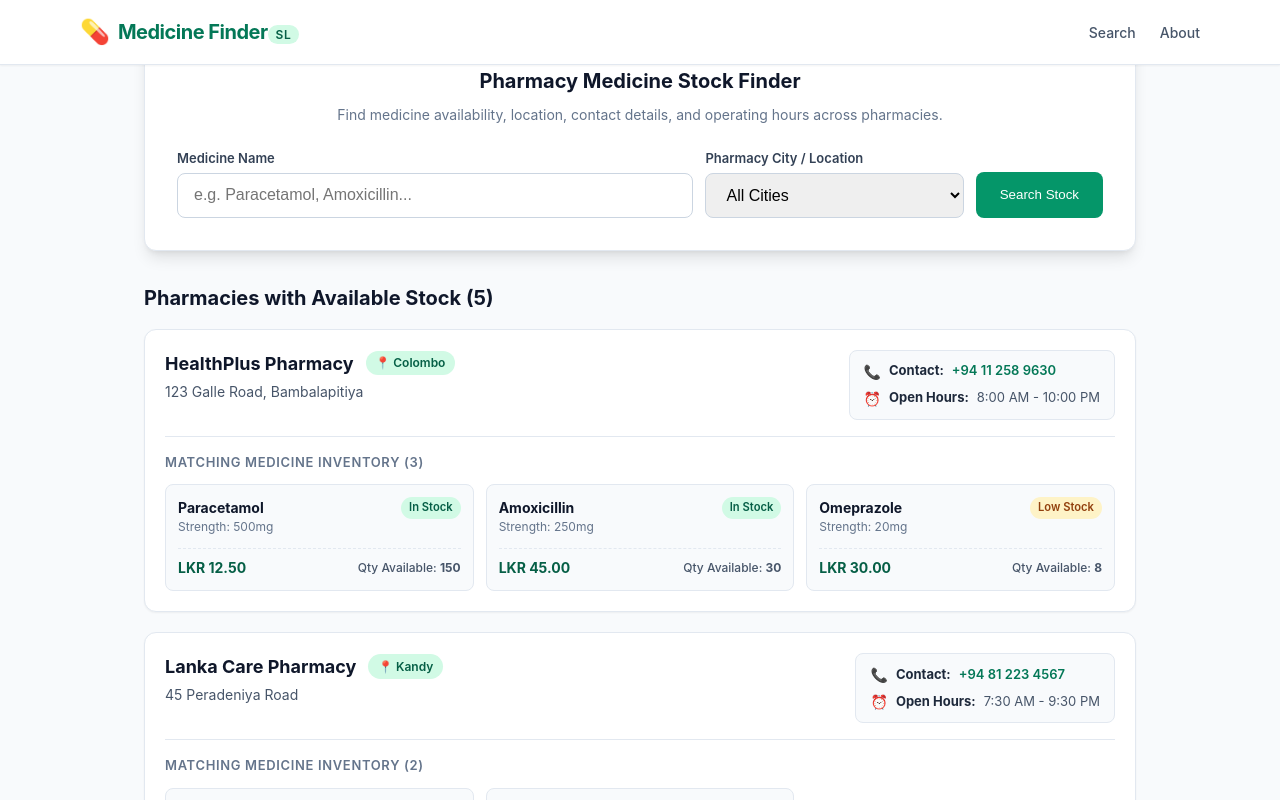
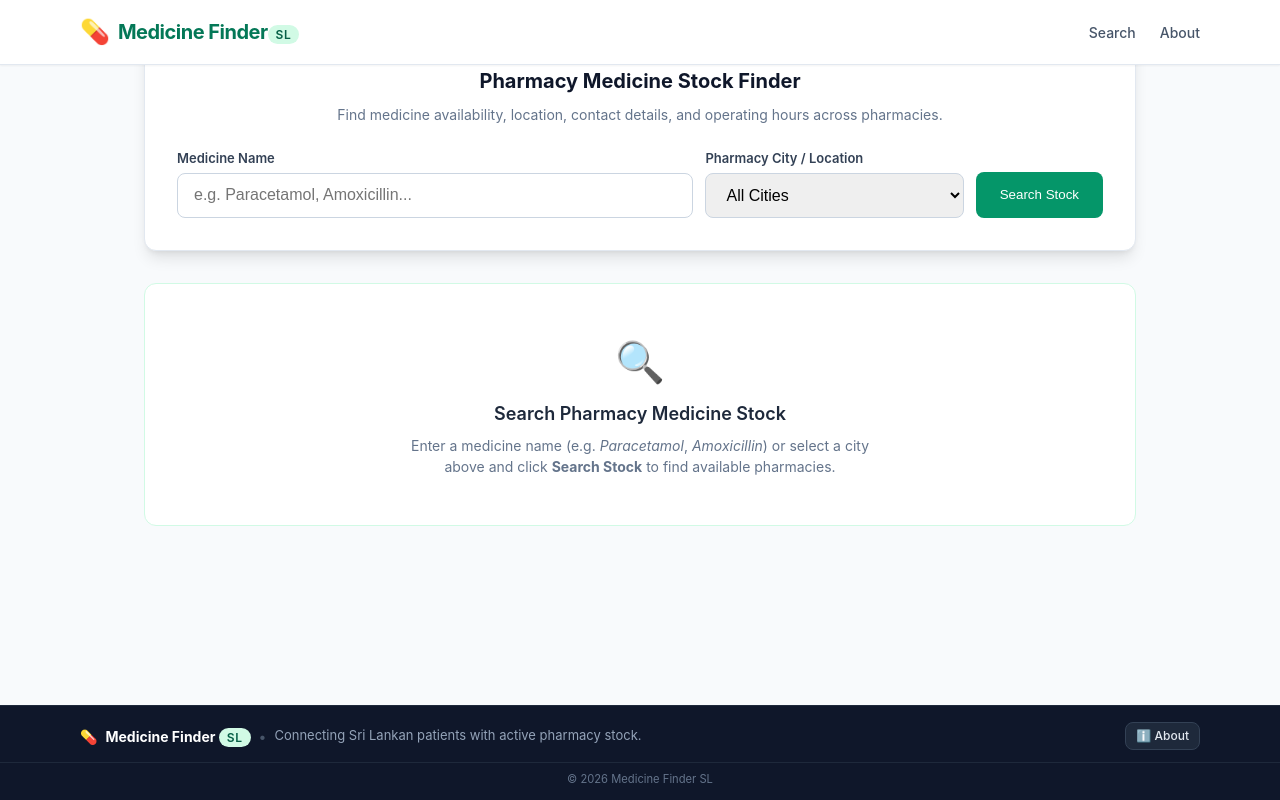
Before and after one commit to IT24101970/SE3090_KDY_SE_01, a React (Vite) app: page /search in a window 1280 px wide. Shown: the top 800 px of the page. Built offline with nearby package versions, Linux system fonts and the light colour scheme.

Commit message:
Change initial state in searchpage

```diff
--- a/src/pages/SearchPage.jsx
+++ b/src/pages/SearchPage.jsx
@@ -2,11 +2,16 @@ import React, { useState, useMemo } from 'react';
 import sampleData from '../data/data.json';
 
 export default function SearchPage() {
-    const [searchTerm, setSearchTerm] = useState('');
-    const [selectedCity, setSelectedCity] = useState('All');
+    // Form input state
+    const [searchTermInput, setSearchTermInput] = useState('');
+    const [selectedCityInput, setSelectedCityInput] = useState('All');
+
+    // Applied search query state
+    const [appliedSearchTerm, setAppliedSearchTerm] = useState('');
+    const [appliedCity, setAppliedCity] = useState('All');
     const [hasSearched, setHasSearched] = useState(false);
 
-    // Relational data strictly matching Pharmacy, Medicine, and Inventory Mongoose models
+    // data matching Pharmacy, Medicine, and Inventory Mongoose models
     const pharmacies = sampleData.pharmacies || [];
     const medicines = sampleData.medicines || [];
     const inventories = sampleData.inventories || [];
@@ -18,36 +23,26 @@ export default function SearchPage() {
     }, [pharmacies]);
 
     // Relational join execution across Medicine, Inventory, and Pharmacy models
+
     const searchResults = useMemo(() => {
-        if (!searchTerm.trim() && selectedCity === 'All' && !hasSearched) {
-            // Initial view: show all pharmacies with their available inventories
-            return pharmacies.map(pharmacy => {
-                const pharmacyInvs = inventories.filter(inv => inv.pharmacy === pharmacy._id && inv.quantity > 0);
-                const availableMeds = pharmacyInvs.map(inv => {
-                    const med = medicines.find(m => m._id === inv.medicine);
-                    return med ? { ...med, quantity: inv.quantity } : null;
-                }).filter(Boolean);
-
-                return {
-                    ...pharmacy,
-                    availableMedicines: availableMeds
-                };
-            }).filter(p => p.availableMedicines.length > 0);
+        if (!hasSearched) {
+            // Initial view before clicking search
+            return [];
         }
 
-        // 1. Find matching medicines by search term
+        // Find matching medicines by applied search term
         const matchingMeds = medicines.filter(m =>
-            m.name.toLowerCase().includes(searchTerm.toLowerCase().trim()) ||
-            m.strength.toLowerCase().includes(searchTerm.toLowerCase().trim())
+            m.name.toLowerCase().includes(appliedSearchTerm.toLowerCase().trim()) ||
+            m.strength.toLowerCase().includes(appliedSearchTerm.toLowerCase().trim())
         );
         const matchingMedIds = new Set(matchingMeds.map(m => m._id));
 
-        // 2. Find matching inventories with quantity > 0
+        // Find matching inventories with quantity > 0
         const matchingInvs = inventories.filter(inv =>
             matchingMedIds.has(inv.medicine) && inv.quantity > 0
         );
 
-        // 3. Map inventories to Pharmacies and filter by City
+        //  Map inventories to Pharmacies and filter by applied City
         const resultMap = {};
 
         matchingInvs.forEach(inv => {
@@ -55,7 +50,7 @@ export default function SearchPage() {
             const medicine = medicines.find(m => m._id === inv.medicine);
 
             if (pharmacy && medicine) {
-                const matchesCity = selectedCity === 'All' || pharmacy.city.toLowerCase() === selectedCity.toLowerCase();
+                const matchesCity = appliedCity === 'All' || pharmacy.city.toLowerCase() === appliedCity.toLowerCase();
                 if (matchesCity) {
                     if (!resultMap[pharmacy._id]) {
                         resultMap[pharmacy._id] = {
@@ -73,16 +68,20 @@ export default function SearchPage() {
         });
 
         return Object.values(resultMap);
-    }, [searchTerm, selectedCity, hasSearched, pharmacies, medicines, inventories]);
+    }, [appliedSearchTerm, appliedCity, hasSearched, pharmacies, medicines, inventories]);
 
     const handleSearchSubmit = (e) => {
         e.preventDefault();
+        setAppliedSearchTerm(searchTermInput);
+        setAppliedCity(selectedCityInput);
         setHasSearched(true);
     };
 
     const handleClearFilters = () => {
-        setSearchTerm('');
-        setSelectedCity('All');
+        setSearchTermInput('');
+        setSelectedCityInput('All');
+        setAppliedSearchTerm('');
+        setAppliedCity('All');
         setHasSearched(false);
     };
 
@@ -106,11 +105,8 @@ export default function SearchPage() {
                             id="medicine-search-input"
                             type="text"
                             placeholder="e.g. Paracetamol, Amoxicillin..."
-                            value={searchTerm}
-                            onChange={(e) => {
-                                setSearchTerm(e.target.value);
-                                setHasSearched(true);
-                            }}
+                            value={searchTermInput}
+                            onChange={(e) => setSearchTermInput(e.target.value)}
                             className="search-input"
                         />
                     </div>
@@ -121,11 +117,8 @@ export default function SearchPage() {
                         </label>
                         <select
                             id="city-select-input"
-                            value={selectedCity}
-                            onChange={(e) => {
-                                setSelectedCity(e.target.value);
-                                setHasSearched(true);
-                            }}
+                            value={selectedCityInput}
+                            onChange={(e) => setSelectedCityInput(e.target.value)}
                             className="search-input"
                         >
                             {cities.map(city => (
@@ -140,7 +133,7 @@ export default function SearchPage() {
                         <button type="submit" className="btn-primary" style={{ height: '46px' }}>
                             Search Stock
                         </button>
-                        {(searchTerm || selectedCity !== 'All') && (
+                        {(searchTermInput || selectedCityInput !== 'All' || hasSearched) && (
                             <button
                                 type="button"
                                 onClick={handleClearFilters}
@@ -156,33 +149,36 @@ export default function SearchPage() {
 
             {/* Results Header & Grid */}
             <div style={{ marginTop: '2rem' }}>
-                <div style={{ display: 'flex', justifyContent: 'space-between', alignItems: 'center', marginBottom: '1rem' }}>
-                    <h3 style={{ fontSize: '1.25rem', fontWeight: 700, color: 'var(--slate-900)' }}>
-                        Pharmacies with Available Stock ({searchResults.length})
-                    </h3>
-                    {(searchTerm || selectedCity !== 'All') && (
+                {hasSearched && (
+                    <div style={{ display: 'flex', justifyContent: 'space-between', alignItems: 'center', marginBottom: '1rem' }}>
+                        <h3 style={{ fontSize: '1.25rem', fontWeight: 700, color: 'var(--slate-900)' }}>
+                            Pharmacies with Available Stock ({searchResults.length})
+                        </h3>
                         <span style={{ fontSize: '0.875rem', color: 'var(--slate-500)' }}>
-                            Filtered by: {searchTerm ? `"${searchTerm}"` : 'All medicines'} {selectedCity !== 'All' ? `in ${selectedCity}` : ''}
+                            Filtered by: {appliedSearchTerm ? `"${appliedSearchTerm}"` : 'All medicines'} {appliedCity !== 'All' ? `in ${appliedCity}` : ''}
                         </span>
-                    )}
-                </div>
+                    </div>
+                )}
 
-                {searchResults.length === 0 ? (
+                {!hasSearched ? (
+                    <div className="about-card" style={{ textAlign: 'center', padding: '3rem 1.5rem', backgroundColor: '#ffffff' }}>
+                        <div style={{ fontSize: '2.5rem', marginBottom: '0.5rem' }}>🔍</div>
+                        <h4 style={{ fontSize: '1.125rem', fontWeight: 600, color: 'var(--slate-800)', marginBottom: '0.5rem' }}>
+                            Search Pharmacy Medicine Stock
+                        </h4>
+                        <p style={{ color: 'var(--slate-500)', fontSize: '0.875rem', maxWidth: '480px', margin: '0 auto' }}>
+                            Enter a medicine name (e.g. <em>Paracetamol</em>, <em>Amoxicillin</em>) or select a city above and click <strong>Search Stock</strong> to find available pharmacies.
+                        </p>
+                    </div>
+                ) : searchResults.length === 0 ? (
                     <div className="about-card" style={{ textAlign: 'center', padding: '3rem 1.5rem', backgroundColor: '#ffffff' }}>
                         <div style={{ fontSize: '2.5rem', marginBottom: '0.5rem' }}>💊</div>
                         <h4 style={{ fontSize: '1.125rem', fontWeight: 600, color: 'var(--slate-800)', marginBottom: '0.5rem' }}>
                             No matching pharmacies found
                         </h4>
                         <p style={{ color: 'var(--slate-500)', fontSize: '0.875rem', maxWidth: '450px', margin: '0 auto' }}>
-                            We couldn't find any pharmacy in <strong>{selectedCity === 'All' ? 'any city' : selectedCity}</strong> currently stocking <strong>"{searchTerm}"</strong>. Try checking spelling or selecting another city.
+                            We couldn't find any pharmacy in <strong>{appliedCity === 'All' ? 'any city' : appliedCity}</strong> currently stocking <strong>"{appliedSearchTerm}"</strong>. Try checking spelling or selecting another city.
                         </p>
-                        <button
-                            onClick={handleClearFilters}
-                            className="btn-primary"
-                            style={{ marginTop: '1.25rem', fontSize: '0.875rem' }}
-                        >
-                            Show All Available Stock
-                        </button>
                     </div>
                 ) : (
                     <div style={{ display: 'grid', gridTemplateColumns: '1fr', gap: '1.25rem' }}>
```
